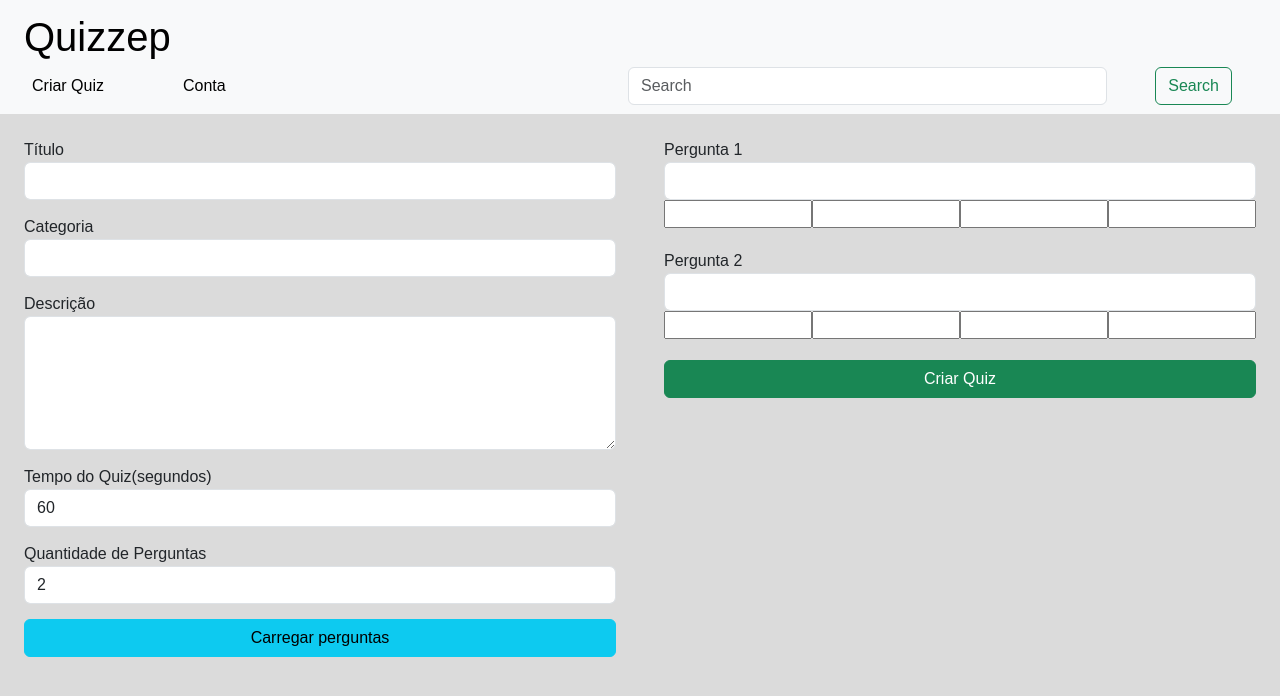
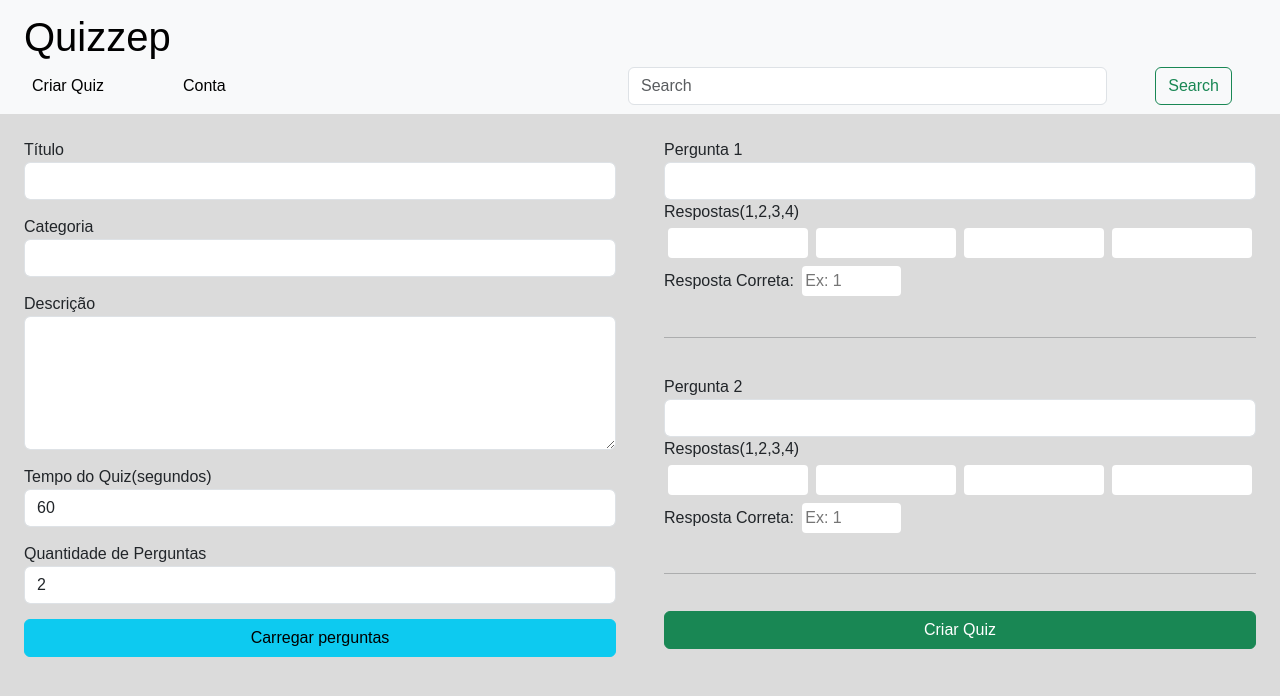
Before and after one commit to EduardoKroetz/Quizzep, a Next.js app: page /quiz in a window 1280 px wide. Both pictures are taken after a click on the button "Carregar perguntas". Shown: the top 696 px of the page. Built offline with nearby package versions, Linux system fonts and the light colour scheme; data requests are answered from the project's data file.

Commit message:
Quizzep: começando a criar o sistema lógico para a adição de um novo quiz
Quizzep: começando a criar o sistema lógico para a adição de um novo quiz

```diff
--- a/src/app/quiz/page.tsx
+++ b/src/app/quiz/page.tsx
@@ -4,7 +4,7 @@
 import { ChangeEvent, useState } from "react"
 import styles from "./page.module.css"
 import { Question } from "@/interfaces/interfaces"
-
+import "./style.css"
 
 export default function Quiz(){
   const [title,setTitle] = useState('')
@@ -15,12 +15,12 @@
   const [renderQuestsState,setRenderQuestsState] = useState(false)
   const [questsArr,setQuestsArr] = useState([])
 
-  function saveQuestInArr(){
-    let arrQuests : Question[] = []
-    for(let i =0;i<qtdQuests;i++){
-      const quest: HTMLInputElement | null = document.querySelector(`input #question-${i + 1}`)
-      if (quest){
-        arrQuests = [...arrQuests, quest]
+  function createNewQuizz(){
+    for (let i=0;i<qtdQuests;i++){
+      const questHtml: HTMLInputElement  | null= document.querySelector(`quest-${i} > input`)
+      const responses: NodeListOf<Element> | null = document.querySelectorAll(`quest-${i} > .responses-container > 'input[data-response]`)
+      if (questHtml && responses){
+        const quest = questHtml.value
       }
     }
   }
@@ -63,8 +63,9 @@
         </section>
         <section>
           <label htmlFor="timeQuiz">Tempo do Quiz(segundos)</label>
-          <input type="text" id="timeQuiz"
+          <input type="number" id="timeQuiz"
           className="form-control"
+          min={15}
           value={timeQuiz}
           onChange={(ev)=> {setTimeQuiz(+ev.target.value)
           setRenderQuestsState(false)}}/>
@@ -82,20 +83,27 @@
         {renderQuestsState && (
           <>
             {Array.from({length: qtdQuests},(_,index) => (
-              <section key={index}>
+              <>
+                <section key={index} className={`quest-${index}`}>
                   <label htmlFor={`question-${index + 1}`}>Pergunta {index + 1}</label>
                   <input
                     type="text"
                     id={`question-${index + 1}`}
                     className="form-control"
                   />
-                <div className="row m-0 p-0">
-                  <input type="text" className="col-3 responseQuestInput"/>
-                  <input type="text" className="col-3 responseQuestInput"/>
-                  <input type="text" className="col-3 responseQuestInput"/>
-                  <input type="text" className="col-3 responseQuestInput"/>
+                  Respostas(1,2,3,4)
+                  <div className="row responses-container m-0 p-0">
+                    <input type="text" data-response="1" className="col-2 m-1 responseQuestInput"/>
+                    <input data-response="2" type="text" className="col-2 m-1  responseQuestInput"/>
+                    <input type="text" data-response="3" className="col-2 m-1  responseQuestInput"/>
+                    <input type="text" data-response="4" className="col-2 m-1  responseQuestInput"/>
+                  </div>
+                  <div>
+                    Resposta Correta: <input type="text" className="col-2 m-1  responseQuestInput" placeholder="Ex: 1"/>
                   </div>
                 </section>
+                <hr />
+              </>
             ))}
             <button type="button" className="btn btn-success">Criar Quiz</button>
           </>
--- /dev/null
+++ b/src/app/quiz/style.css
@@ -0,0 +1,6 @@
+.responseQuestInput {
+  border: 0;
+  border-radius: 4px;
+  padding: 3px;
+  flex: 1;
+}
```
Also changed, not shown: src/app/quiz/page.module.css (line endings or trailing spaces). Lines whose indentation alone changed are shown as unchanged.
